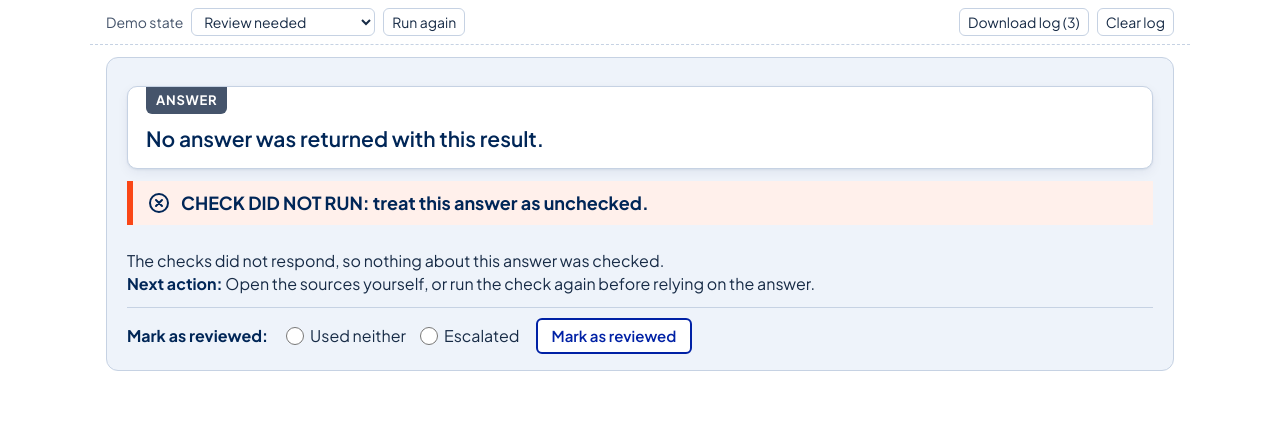
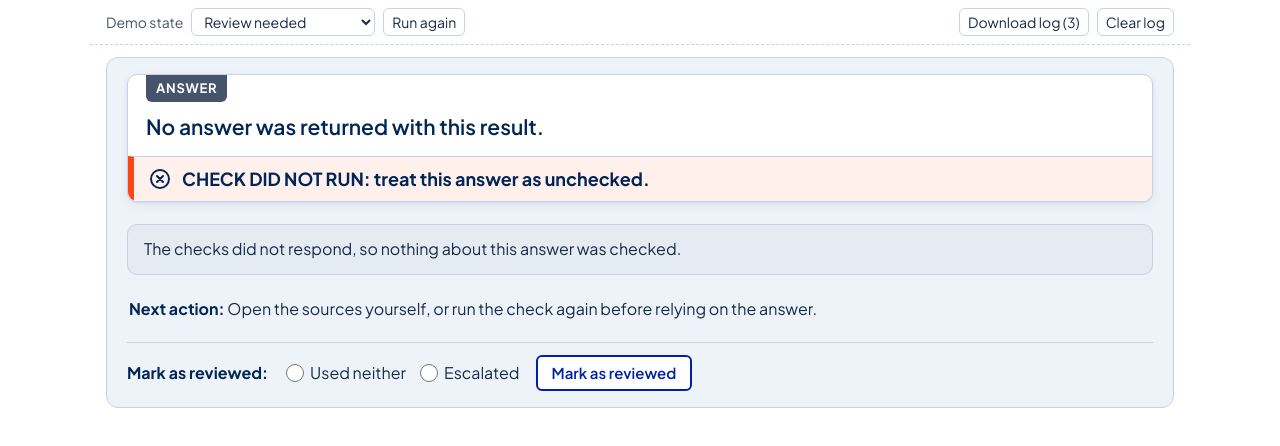
Before and after one commit to sibi-seeni/trust-the-source-frontend, a plain HTML site: page static/index.html in a window 1280 px wide. Both pictures are taken after typing "Sample" into the empty fields and a click on the button "Ask". Drawn offline with Linux system fonts and the light colour scheme; no server answers.

Commit message:
Make UI more separated

```diff
--- a/static/css/styles.css
+++ b/static/css/styles.css
@@ -37,22 +37,35 @@ button, input, select, textarea { font: inherit; color: inherit; }
   border-radius: 6px; background: var(--white); color: var(--text); cursor: pointer;
 }
 
-/* Page layout: one card, named areas, read top to bottom */
+/* Page layout: three zones read top to bottom, with more space between zones than inside them.
+   1. the answer with its status attached, 2. the sources, 3. what to do next. */
 .page { max-width: 1100px; margin: 0 auto; padding: 12px 16px 24px; }
 .card {
-  display: grid;
-  grid-template-columns: minmax(0, 1fr);
-  grid-template-areas: "header" "answer" "status" "evidence" "actions" "review";
-  gap: 12px;
+  display: flex; flex-direction: column; gap: 22px;
   background: var(--fill); border: 1px solid var(--border); border-radius: 12px;
   padding: 16px 20px;
 }
-.area--header { grid-area: header; }
-.area--status { grid-area: status; }
-.area--answer { grid-area: answer; }
-.area--evidence { grid-area: evidence; }
-.area--actions { grid-area: actions; }
-.area--review { grid-area: review; }
+.zone { display: flex; flex-direction: column; min-width: 0; }
+
+/* Zone 1: one white card. The status banner is its footer strip, not a separate box. */
+.zone--answer {
+  background: var(--white); border: 1px solid var(--border); border-radius: 10px; overflow: hidden;
+  box-shadow: 0 1px 2px rgba(0, 38, 87, .08), 0 4px 12px rgba(0, 38, 87, .06);
+}
+.zone--answer .area--answer:not([hidden]) + .area--status .banner { border-top: 1px solid var(--border); }
+
+/* Zone 2: a quieter tinted panel holding the excerpts and the limits line */
+.zone--sources {
+  gap: 10px; padding: 12px 16px 14px;
+  background: rgba(0, 38, 87, .04); border: 1px solid var(--border); border-radius: 10px;
+}
+.zone__label { margin: 0; font-size: 13px; font-weight: 700; letter-spacing: .06em; text-transform: uppercase; color: var(--muted); }
+/* No excerpts (e.g. the check did not run): keep the limits line, drop the label. */
+.zone--sources:has(> .area--evidence[hidden]) .zone__label { display: none; }
+.limits { margin: 0; }
+
+/* Zone 3: next action and buttons on their own, under the evidence */
+.zone--next { padding: 0 2px; }
 
 /* 1. Question bar */
 .question { margin: 0; font-size: 20px; line-height: 1.3; font-weight: 700; color: var(--navy); overflow-wrap: anywhere; }
@@ -75,11 +88,7 @@ button, input, select, textarea { font: inherit; color: inherit; }
 
 /* 3. Answer panel */
 /* The answer is the main content; alerts sit around it, not over it. */
-.answer {
-  background: var(--white); border: 1px solid var(--border); border-radius: 10px;
-  padding: 0 18px 14px;
-  box-shadow: 0 1px 2px rgba(0, 38, 87, .08), 0 4px 12px rgba(0, 38, 87, .06);
-}
+.answer { padding: 0 18px 14px; } /* the white card and shadow come from .zone--answer */
 /* Heading as a filled tab hanging from the top edge of the card */
 .answer__heading {
   display: inline-block; margin: 0 0 10px; padding: 4px 10px; border-radius: 0 0 6px 6px;
@@ -118,9 +127,9 @@ button, input, select, textarea { font: inherit; color: inherit; }
 
 /* 5. Limits and next action */
 .next-action p { margin: 0; }
-.next { margin-top: 2px; }
+.next { margin: 0; }
 .next strong { color: var(--navy); }
-.actions { display: flex; flex-wrap: wrap; align-items: center; gap: 8px 12px; margin-top: 8px; }
+.actions { display: flex; flex-wrap: wrap; align-items: center; gap: 8px 12px; margin-top: 10px; }
 .status-note { font-size: 14px; color: var(--muted); }
 
 /* Buttons and links */
@@ -138,7 +147,7 @@ button, input, select, textarea { font: inherit; color: inherit; }
 }
 
 /* 6. Review controls */
-.review { border-top: 1px solid var(--border); padding-top: 10px; }
+.review { border-top: 1px solid var(--border); padding-top: 12px; }
 .review__form, .feedback { display: flex; flex-wrap: wrap; align-items: center; gap: 8px 16px; }
 .review__done { margin: 0 0 8px; }
 .review__done:focus { outline: none; }
--- a/static/index.html
+++ b/static/index.html
@@ -27,10 +27,21 @@
     <!-- Named layout areas. Components fill them; the workbench can add areas later. -->
     <article class="card" data-view="check" aria-label="Answer check">
       <div class="area area--header" data-area="header"></div>
-      <div class="area area--answer" data-area="answer"></div>
-      <div class="area area--status" data-area="status" role="status" aria-live="polite" aria-atomic="true"></div>
-      <div class="area area--evidence" data-area="evidence"></div>
-      <div class="area area--actions" data-area="actions"></div>
+      <!-- Zone 1: the answer with its check status attached underneath -->
+      <div class="zone zone--answer">
+        <div class="area area--answer" data-area="answer"></div>
+        <div class="area area--status" data-area="status" role="status" aria-live="polite" aria-atomic="true"></div>
+      </div>
+      <!-- Zone 2: the evidence and what the check did not establish -->
+      <section class="zone zone--sources" aria-labelledby="sources-label">
+        <h2 class="zone__label" id="sources-label">Sources behind this answer</h2>
+        <div class="area area--evidence" data-area="evidence"></div>
+        <div class="area area--limits" data-area="limits"></div>
+      </section>
+      <!-- Zone 3: what to do next -->
+      <div class="zone zone--next">
+        <div class="area area--actions" data-area="actions"></div>
+      </div>
       <div class="area area--review" data-area="review"></div>
     </article>
   </main>
--- a/static/js/app.js
+++ b/static/js/app.js
@@ -6,6 +6,7 @@ import { STATES } from './states.js';
 import { renderAnswerPanel } from './components/answerPanel.js';
 import { renderEvidence } from './components/evidence.js';
 import { renderLanding } from './components/landing.js';
+import { renderLimits } from './components/limits.js';
 import { renderNextAction } from './components/nextAction.js';
 import { renderQuestionBar } from './components/questionBar.js';
 import { renderReviewControls } from './components/reviewControls.js';
@@ -14,7 +15,8 @@ import { renderStatusBanner } from './components/statusBanner.js';
 
 const areas = Object.fromEntries(
   [...document.querySelectorAll('[data-area]')].map((el) => [el.dataset.area, el]));
-const landingView = document.querySelector('[data-view="landing"]');
+const zones = document.querySelectorAll('.zone');
+const landingView =document.querySelector('[data-view="landing"]');
 const checkView = document.querySelector('[data-view="check"]');
 const scenarioSelect = document.getElementById('scenario');
 const logCount = document.getElementById('log-count');
@@ -84,12 +86,17 @@ function render(data) {
     answer: renderAnswerPanel(data, handlers),
     status: renderStatusBanner(data),
     evidence: renderEvidence(data, handlers),
+    limits: renderLimits(data),
     actions: renderNextAction(data, handlers),
     review: renderReviewControls(data, handlers),
   };
   for (const [name, node] of Object.entries(parts)) {
     areas[name].replaceChildren(...(node ? [node] : []));
     areas[name].hidden = !node;
+  }
+  // A zone with nothing in it disappears, so empty states don't leave gaps or stray labels.
+  for (const zone of zones) {
+    zone.hidden = [...zone.querySelectorAll('[data-area]')].every((area) => area.hidden);
   }
 }
 
--- /dev/null
+++ b/static/js/components/limits.js
@@ -0,0 +1,7 @@
+import { h } from '../dom.js';
+
+// What the check did not establish. Sits with the excerpts it describes.
+export function renderLimits(data) {
+  if (data.status === 'loading' || !data.limits) return null;
+  return h('p', { class: 'limits' }, data.limits);
+}
--- a/static/js/components/nextAction.js
+++ b/static/js/components/nextAction.js
@@ -1,12 +1,11 @@
 import { describeSource, h } from '../dom.js';
 import { STATES } from '../states.js';
 
-// Limits line, next-action guidance and the action buttons.
+// Next-action guidance and the action buttons. The limits line lives in limits.js.
 export function renderNextAction(data, { onCheckReference, onAskOwner }) {
   if (data.status === 'loading') return null;
 
   const row = h('div', { class: 'next-action' });
-  if (data.limits) row.append(h('p', { class: 'limits' }, data.limits));
   if (data.next_action) row.append(h('p', { class: 'next' }, h('strong', {}, 'Next action: '), data.next_action));
 
   const buttons = h('div', { class: 'actions' });
```
Also changed, not shown: 1 other file.
